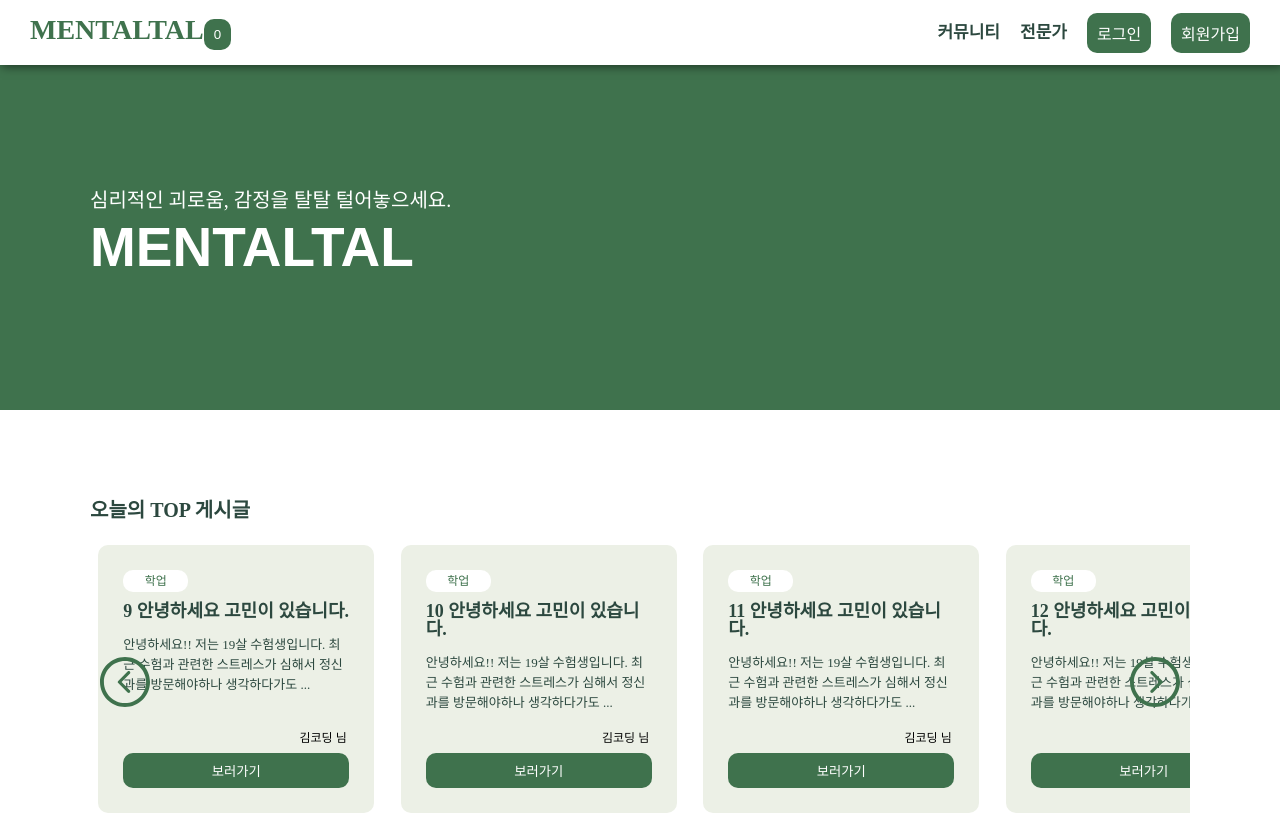
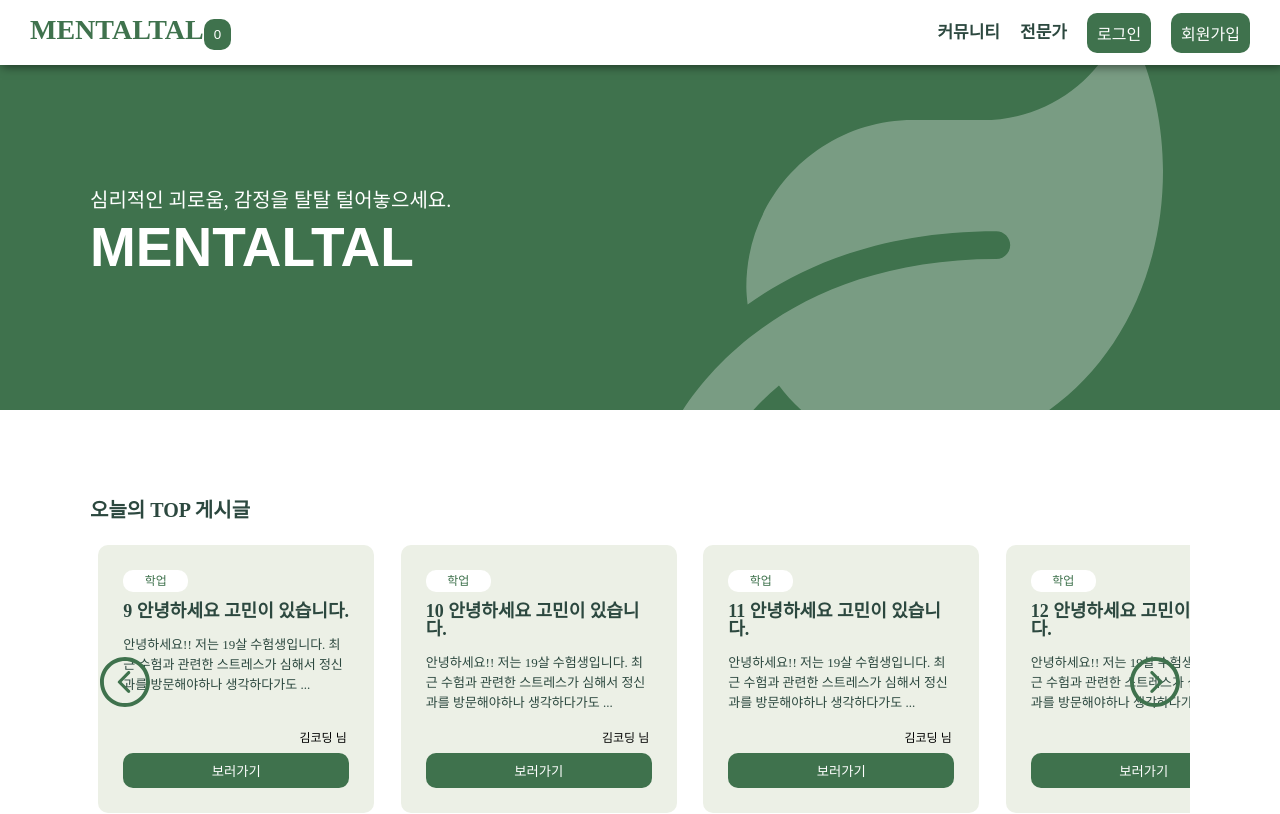
Before and after one commit to codestates-seb/seb41_main_030, a React (Create React App) app in the folder client/: page / in a window 1280 px wide. Shown: the top 814 px of the page. Built offline with nearby package versions, Linux system fonts and the light colour scheme; data requests are answered from the project's data file; a web font is replaced by a local one.

Commit message:
[design] 소개 블록에 나뭇잎 아이콘 이미지 추가

```diff
--- a/client/src/pages/Main.js
+++ b/client/src/pages/Main.js
@@ -4,6 +4,7 @@ import "../globalStyle.css";
 import Carousel from "../components/Carousel";
 import { useEffect, useState } from "react";
 import axios from "axios";
+import IntroImg from "../icons/main-leaf.svg";
 
 const Container = styled.div`
     @import url("https://fonts.googleapis.com/css2?family=Viga&display=swap");
@@ -17,6 +18,13 @@ const Intro = styled.div`
     /* height: 390px; */
     height: 410px;
     background-color: var(--primary-color);
+    display: flex;
+
+    background-image: url(${IntroImg});
+    background-repeat: no-repeat;
+    /* background-position: right; */
+    background-position: 85% -10%;
+    background-size: 500px 500px;
 
     .text {
         /* padding-top: 145px; */
```
Also changed, not shown: client/src/icons/main-leaf.svg (added).
